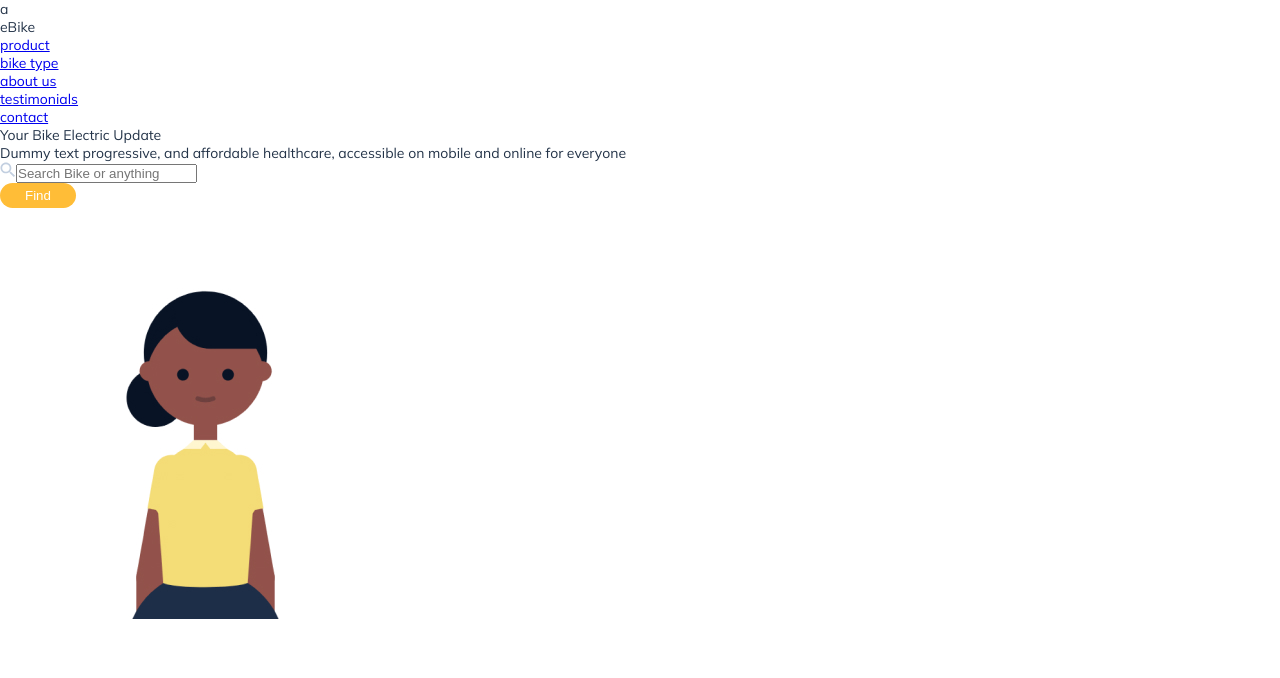
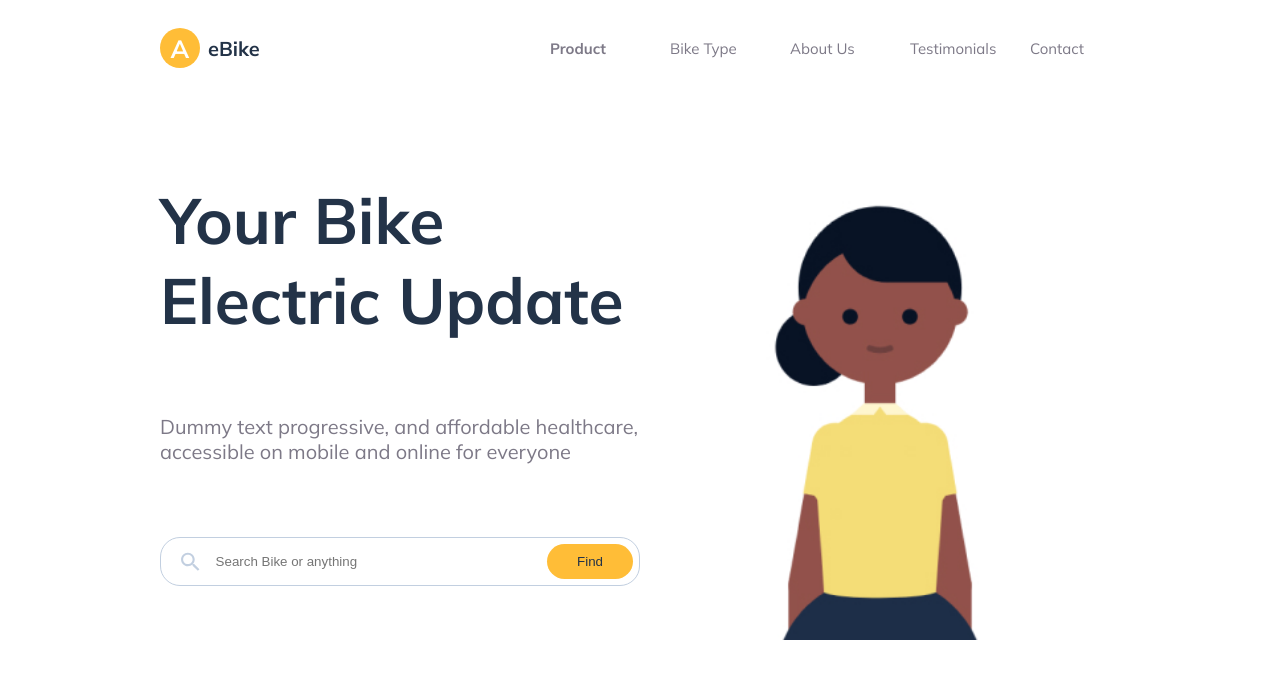
Before and after one commit to Kehinded/eBike, a React (Create React App) app: page / in a window 1280 px wide. Shown: the top 678 px of the page. Built offline with nearby package versions, Linux system fonts and the light colour scheme.

Commit message:
second commit

```diff
--- a/src/fragment/Button.js
+++ b/src/fragment/Button.js
@@ -1,24 +1,28 @@
 import React from "react"
 
 const Button = ({text}) => {
-    return(
+    return (
       <button
         style={{
-            padding: ".5rem 2.5rem",
+          padding: "1rem 3rem",
           backgroundColor: "#FFBD37",
-            borderRadius: "2rem",
+          borderRadius: "3rem",
           border: "none",
           outline: "none",
           display: "grid",
-            placeItems: "center"
+          placeItems: "center",
         }}
       >
-           <span style={{
+        <span
+          style={{
             textTransform: "capitalize",
-               color: "#ffffff",
-           }}>{text || "order"}</span>
+            color: "#233348",
+          }}
+        >
+          {text || "order"}
+        </span>
       </button>
-    )
+    );
 }
 
 export default Button;
--- a/src/styles/Header.css
+++ b/src/styles/Header.css
@@ -0,0 +1,129 @@
+.header-section {
+  align-self: center;
+  display: flex;
+  flex-direction: column;
+  width: 75%;
+  min-height: 80vh;
+}
+.header-section .nav-box {
+  flex: 0 0 15%;
+  width: 100%;
+  display: flex;
+  align-items: center;
+}
+.header-section .nav-box .logo-box {
+  flex: 0 0 20%;
+  display: flex;
+  align-items: center;
+}
+.header-section .nav-box .logo-box .round-text {
+  margin-right: 0.8rem;
+  background-color: var(--primary-color-light);
+  height: 4rem;
+  width: 4rem;
+  border-radius: 50%;
+  display: grid;
+  place-items: center;
+}
+.header-section .nav-box .logo-box .round-text span {
+  text-transform: uppercase;
+  font-size: 2.5rem;
+  font-weight: bold;
+  color: var(--white-color);
+}
+.header-section .nav-box .logo-box .text {
+  font-size: 2rem;
+  font-weight: bold;
+}
+.header-section .nav-box .logo-box .white-color {
+  background-color: var(--white-color);
+}
+.header-section .nav-box .nav-list {
+  margin-left: auto;
+  display: flex;
+  align-items: center;
+  list-style: none;
+  justify-content: center;
+}
+.header-section .nav-box .nav-list .nav-item {
+  width: 9rem;
+}
+.header-section .nav-box .nav-list .nav-item:not(:last-child) {
+  margin-right: 3rem;
+}
+.header-section .nav-box .nav-list .nav-item .nav-link {
+  font-size: 1.5rem;
+  text-decoration: none;
+  color: var(--text-light-color);
+  text-transform: capitalize;
+  transition: all 0.3s;
+}
+.header-section .nav-box .nav-list .nav-item .nav-link:active, .header-section .nav-box .nav-list .nav-item .nav-link:hover {
+  color: var(--text-dark-color);
+  font-weight: bold;
+  color: var(--text-dark-color);
+}
+.header-section .nav-box .nav-list .nav-item .active {
+  font-weight: bold;
+}
+.header-section .content-box {
+  flex: 1;
+  display: flex;
+}
+.header-section .content-box .box-1 {
+  flex: 0 0 50%;
+  display: flex;
+  flex-direction: column;
+  justify-content: space-evenly;
+}
+.header-section .content-box .box-1 > *:not(:last-child) {
+  margin-bottom: 2rem;
+}
+.header-section .content-box .box-1 .text-one {
+  margin-top: 3rem;
+  font-size: 5vw;
+  font-weight: bold;
+}
+.header-section .content-box .box-1 .text-two {
+  font-size: 2rem;
+  color: var(--text-light-color);
+}
+.header-section .content-box .box-1 .input-group {
+  display: flex;
+  align-items: center;
+  padding: 0.6rem;
+  border: 0.1rem solid var(--border-color);
+  border-radius: 2rem;
+}
+.header-section .content-box .box-1 .input-group .icon {
+  flex: 0 0 10%;
+  width: 2rem;
+  height: 2rem;
+}
+.header-section .content-box .box-1 .input-group .input {
+  flex: 1;
+  border: none;
+  outline: none;
+  background-color: var(--white-color);
+  padding: 0.5rem 0.2rem;
+}
+.header-section .content-box .box-1 .input-group .btn {
+  flex: 0 0 20%;
+  margin-left: 0.2rem;
+}
+.header-section .content-box .box-2 {
+  flex: 1;
+  display: flex;
+  align-items: flex-start;
+}
+.header-section .content-box .box-2 .img-box {
+  height: 100%;
+  width: 100%;
+}
+.header-section .content-box .box-2 .img-box .img {
+  -o-object-fit: cover;
+     object-fit: cover;
+  width: 100%;
+  height: 100%;
+  display: block;
+}/*# sourceMappingURL=Header.css.map */
--- a/src/styles/Header.scss
+++ b/src/styles/Header.scss
@@ -5,7 +5,7 @@
     display: flex;
     flex-direction: column;
     width: 75%;
-    height: 80vh;
+    min-height: 80vh;
 
     .nav-box{
         flex: 0 0 15%;
@@ -94,7 +94,7 @@
 
             .text-one{
                 margin-top:3rem;
-                font-size: 10vw;
+                font-size: 5vw;
                 font-weight: bold;
             }
 
@@ -112,6 +112,8 @@
 
                 .icon{
                     flex: 0 0 10%;
+                    width: 2rem;
+                    height: 2rem;
                 }
 
                 .input{
@@ -119,7 +121,7 @@
                     border: none;
                     outline: none;
                     background-color: var(--white-color);
-                    padding: 1rem .2rem;
+                    padding: .5rem .2rem;
                 }
 
                 .btn{
@@ -129,7 +131,6 @@
             }
         }
         .box-2{
-            background-color: blue;
             flex: 1;
             display: flex;
             align-items: flex-start;
```
Also changed, not shown: 1 other file (tests, documents, lock files or other folders). Lines whose indentation alone changed are shown as unchanged.
